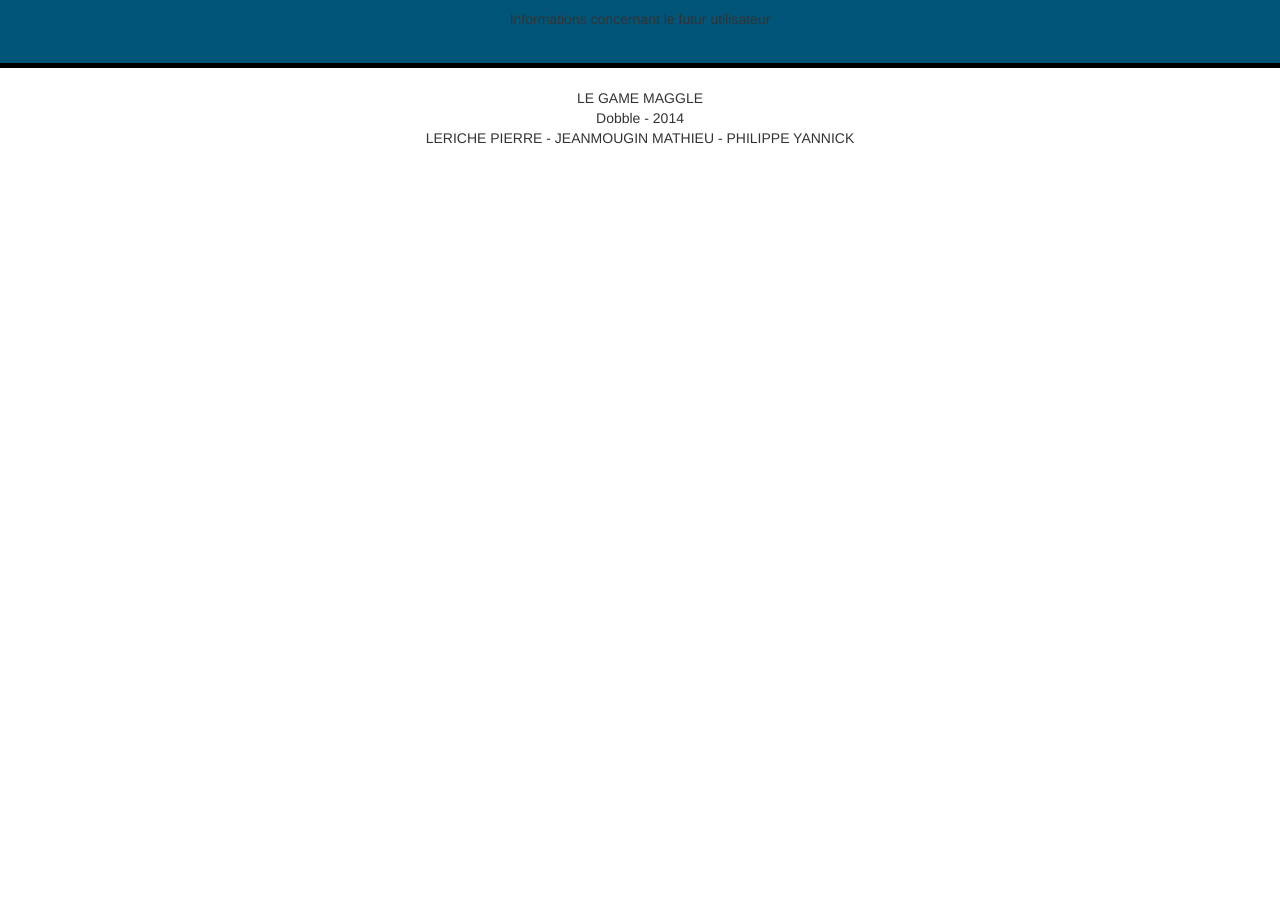
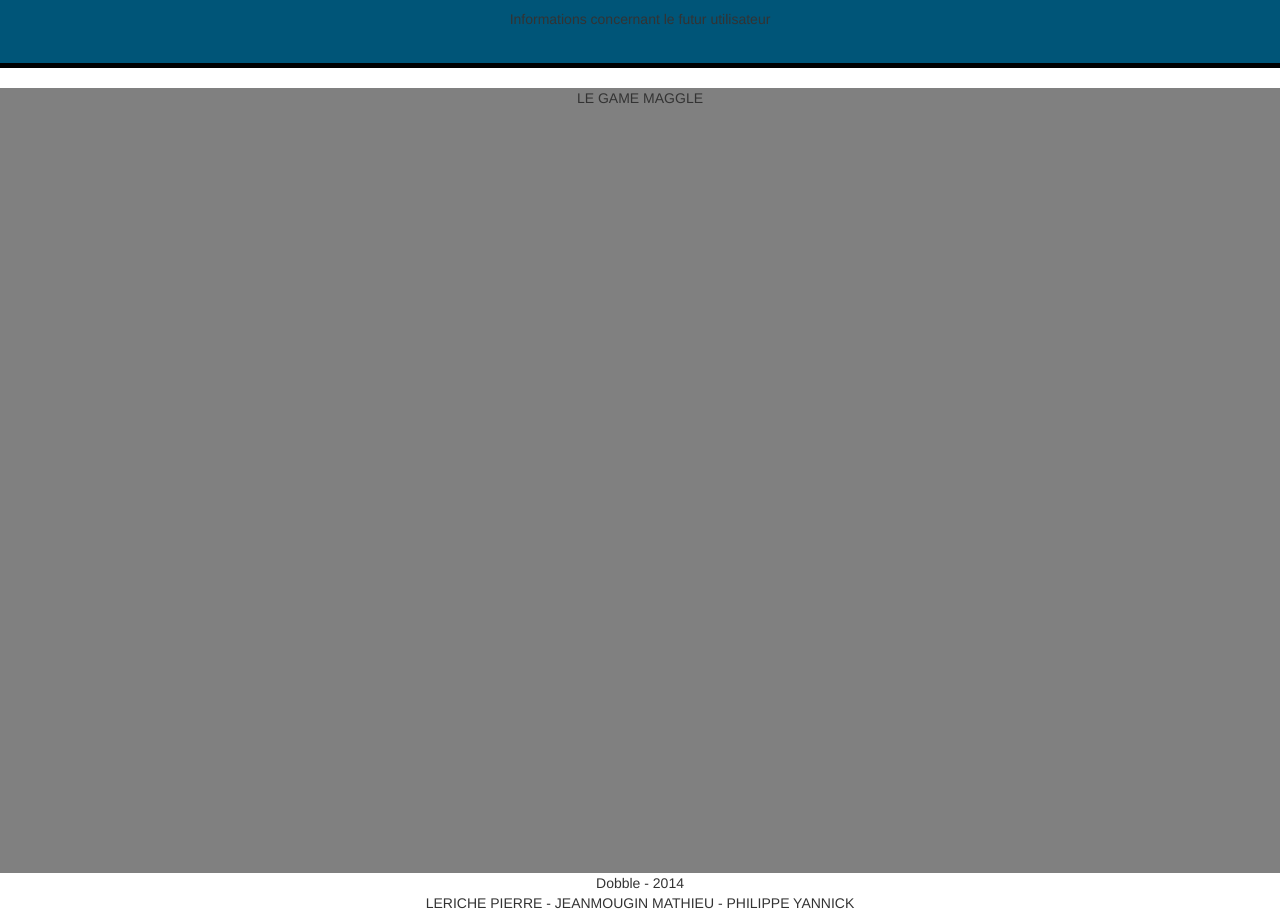
Before and after one commit to Etalon52170/Double-projetweb, a PHP site: page /prototype/vuePrincipale.html in a window 1280 px wide. Before the commit the page ends 144 px from the top, so only its background shows below. Run offline with PHP 8.4, Linux system fonts and the light colour scheme.

Commit message:
Css vue de base + acceuil

```diff
--- a/projetweb/prototype/CascadeStyleSheet.css
+++ b/projetweb/prototype/CascadeStyleSheet.css
@@ -43,6 +43,17 @@ form
 {
 
 }
+#headprincipal{
+    background-color: #28a4c9;
+}
+#legame{
+    height: 100%;
+    width: 100%;
+    background-color: grey;
+
+}
+
+
 
 #login>input
 {
```
